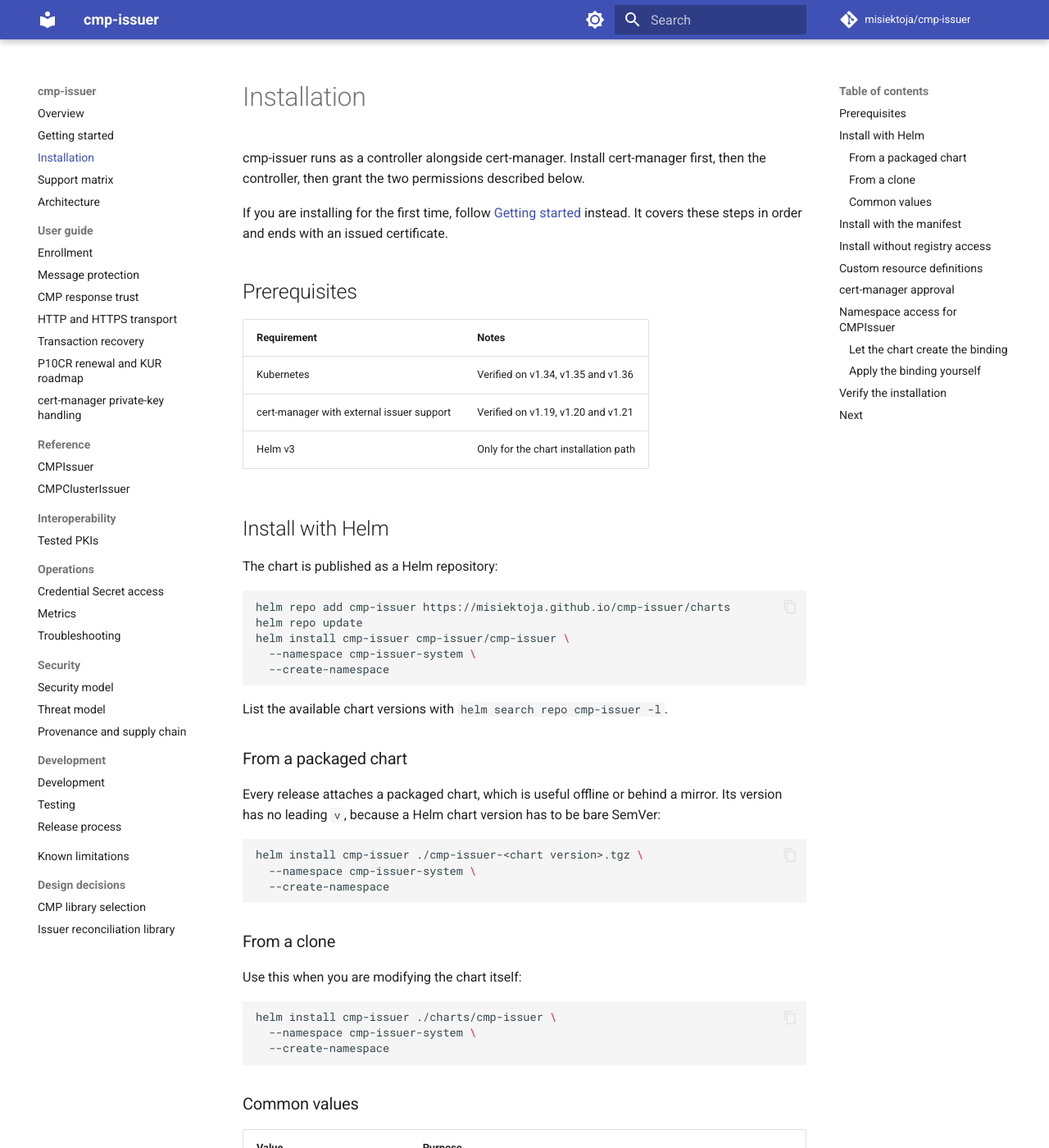
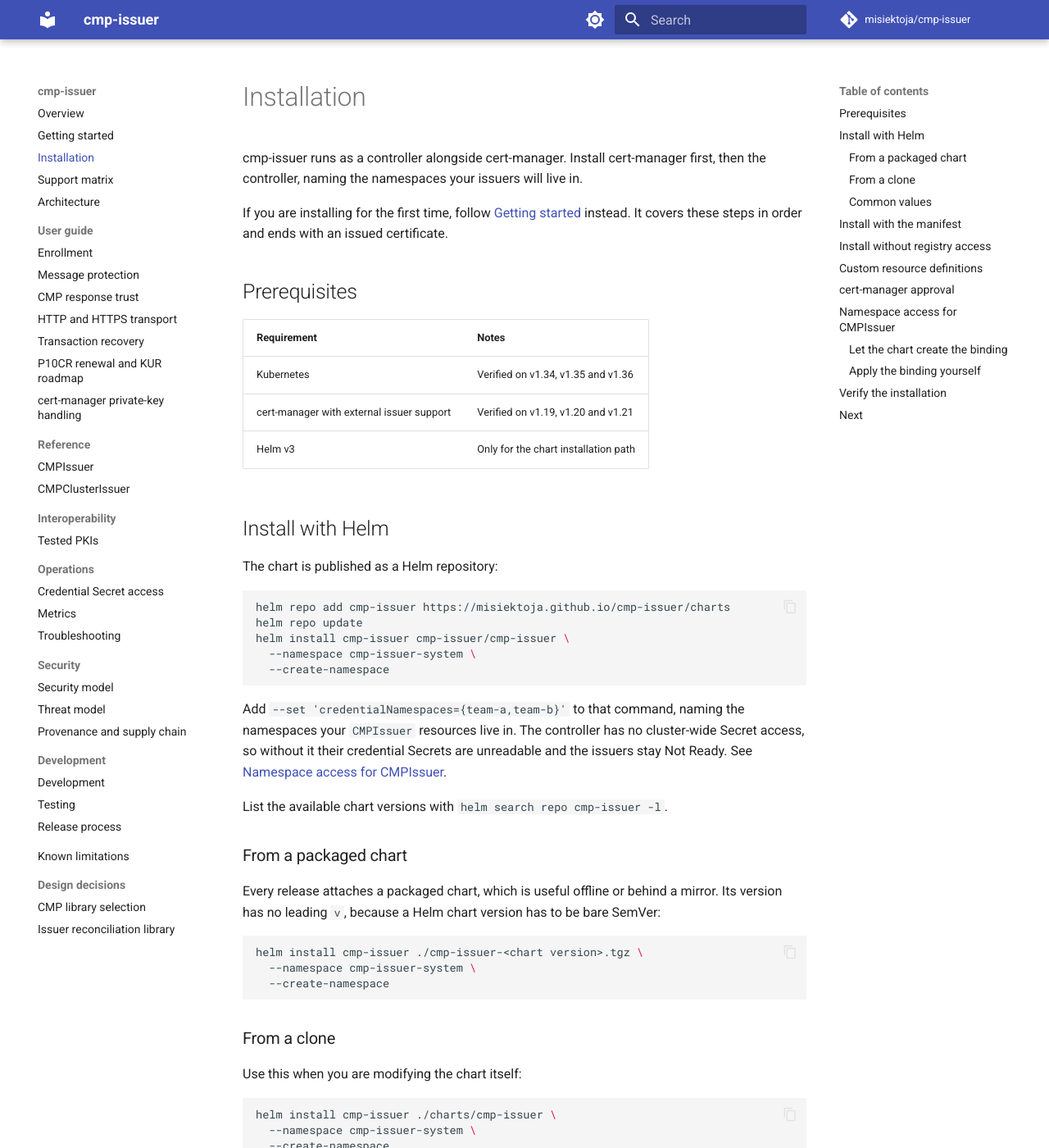
Before and after one commit to misiektoja/cmp-issuer, an MkDocs documentation site: the page built from docs/installation.md, in a window 1280 px wide and 1400 px high. Shown: the whole window at 82% size. Built offline with MkDocs 1.6.1 and Material for MkDocs 9.7.7, drawn with Linux system fonts in a browser that asks for light colours; comment, search, counter and statistics services are not loaded.

Commit message:
docs(installation): name the credential namespaces with the first install

````diff
--- a/docs/installation.md
+++ b/docs/installation.md
@@ -1,7 +1,7 @@
 # Installation
 
 cmp-issuer runs as a controller alongside cert-manager. Install cert-manager first, then the controller,
-then grant the two permissions described below.
+naming the namespaces your issuers will live in.
 
 If you are installing for the first time, follow [Getting started](getting-started.md) instead. It
 covers these steps in order and ends with an issued certificate.
@@ -25,6 +25,11 @@
   --namespace cmp-issuer-system \
   --create-namespace
 ```
+
+Add `--set 'credentialNamespaces={team-a,team-b}'` to that command, naming the namespaces your
+`CMPIssuer` resources live in. The controller has no cluster-wide Secret access, so without it their
+credential Secrets are unreadable and the issuers stay Not Ready. See
+[Namespace access for CMPIssuer](#namespace-access-for-cmpissuer).
 
 List the available chart versions with `helm search repo cmp-issuer -l`.
 
````
